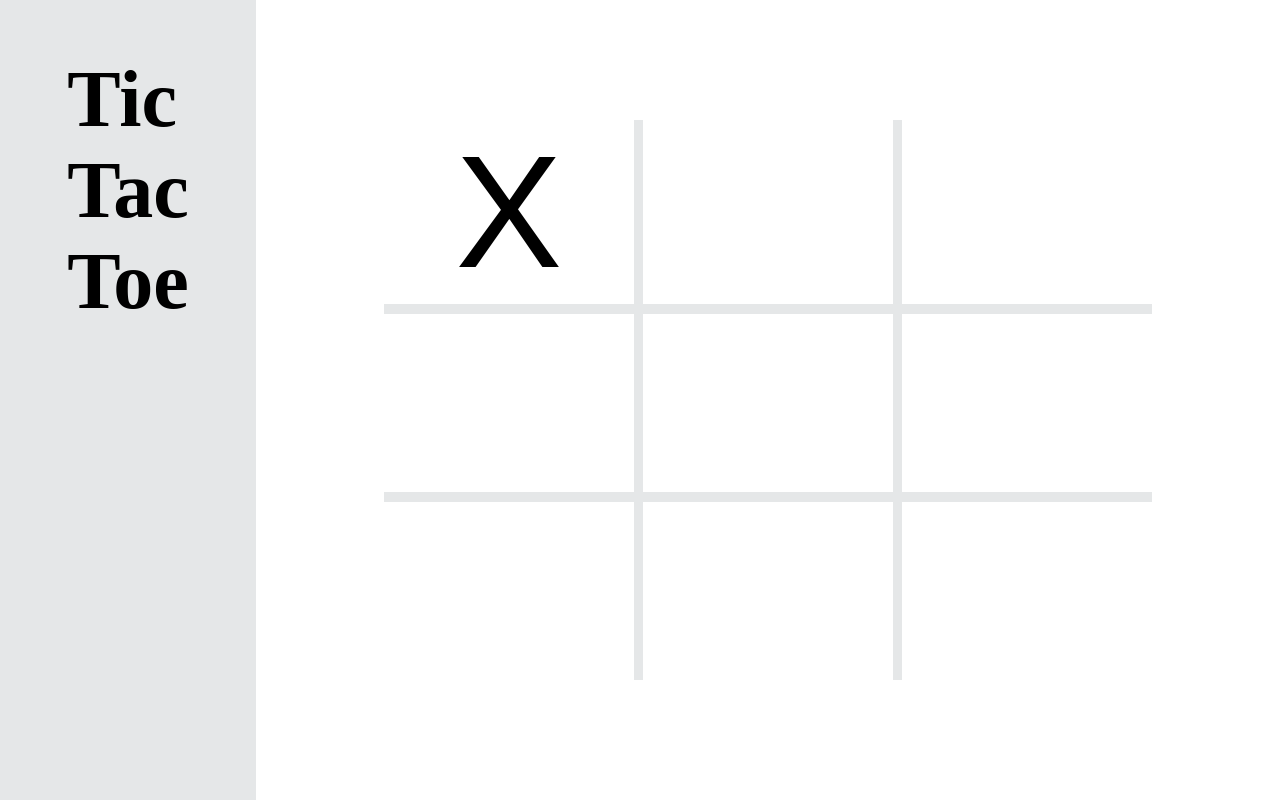
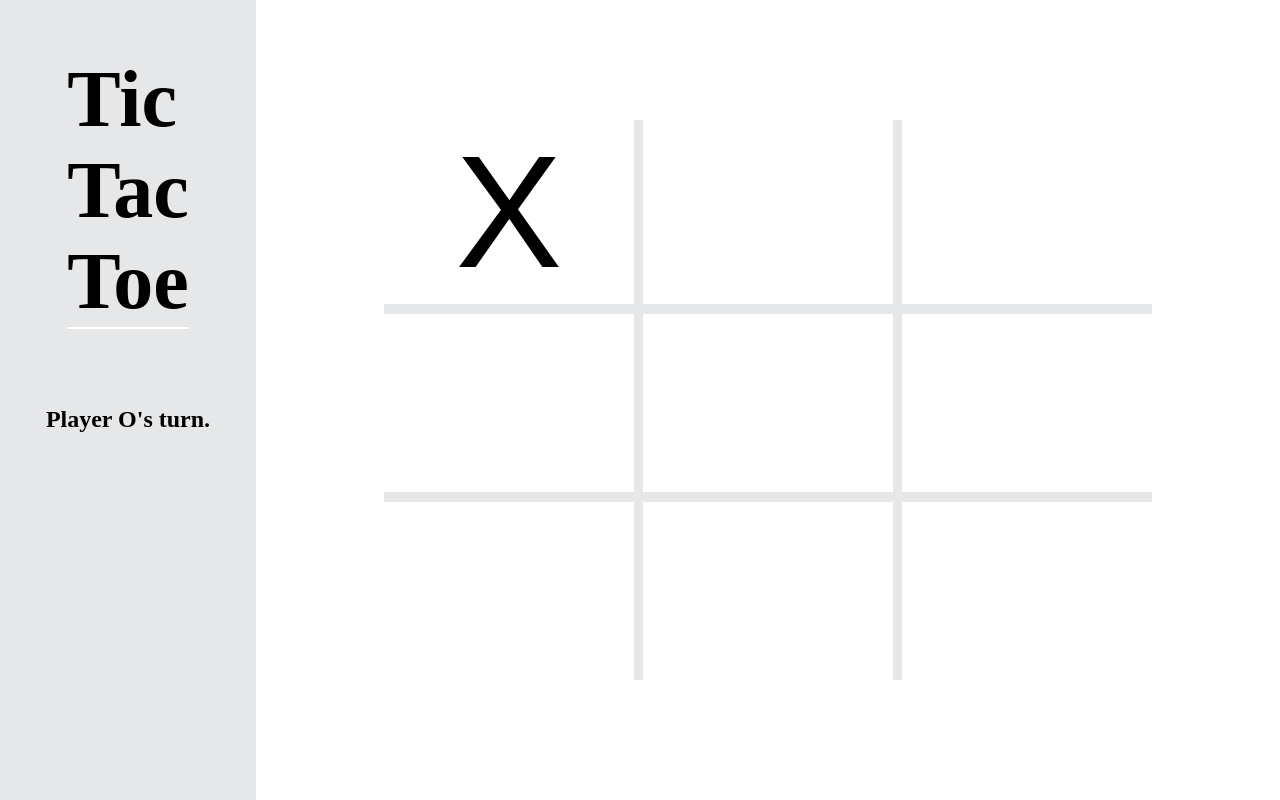
Before and after one commit to SantiagoCuevas/tic-tac-toe, a plain HTML site: page index.html in a window 1280 px wide. Both pictures are taken after a click on the element 508 px from the left and 210 px from the top of the page. Drawn offline with Linux system fonts and the light colour scheme.

Commit message:
add game status display

```diff
--- a/index.html
+++ b/index.html
@@ -15,6 +15,7 @@
           Tac <br />
           Toe <br />
         </h1>
+        <h3 class="turn-tracker">Player X's turn.</h3>
       </div>
       <div class="content">
         <div class="gameboard">
--- a/script.js
+++ b/script.js
@@ -31,6 +31,21 @@ const gameBoard = (() => {
 
 const displayGame = (() => {
   const tiles = document.querySelectorAll(".tile");
+  const gameTracker = document.querySelector(".turn-tracker");
+
+  const updateGameStatus = () => {
+    if (playGame.checkWin()) {
+      gameTracker.innerHTML = `Player ${player.activePlayer} Wins!`;
+      return;
+    }
+
+    if (playGame.checkDraw()) {
+      gameTracker.innerHTML = "Draw!";
+      return;
+    }
+
+    gameTracker.innerHTML = `Player ${player.activePlayer}'s turn.`;
+  };
 
   tiles.forEach((tile) => {
     tile.addEventListener("click", (e) => {
@@ -40,8 +55,7 @@ const displayGame = (() => {
       if (
         tile.innerHTML === "O" ||
         tile.innerHTML === "X" ||
-        playGame.checkWin() === true ||
-        playGame.round === 9
+        playGame.checkWin()
       ) {
         return;
       }
@@ -49,8 +63,11 @@ const displayGame = (() => {
       tile.classList.add("selected");
       tile.innerHTML = `${player.activePlayer}`;
       playGame.takeTurn(player.activePlayer, row, col);
+      updateGameStatus();
     });
   });
+
+  return { updateGameStatus };
 })();
 
 const playGame = (() => {
@@ -66,7 +83,7 @@ const playGame = (() => {
 
     round++;
 
-    if (round == 9) {
+    if (checkDraw()) {
       draw();
       return;
     }
@@ -96,13 +113,13 @@ const playGame = (() => {
     return false;
   };
 
-  const playerWins = () => {
-    console.log(`${player.activePlayer} Wins!`);
+  const checkDraw = () => {
+    return round === 9;
   };
 
-  const draw = () => {
-    console.log("Draw!");
-  };
+  const playerWins = () => displayGame.updateGameStatus;
 
-  return { takeTurn, checkWin, round };
+  const draw = () => displayGame.updateGameStatus(true);
+
+  return { takeTurn, checkWin, checkDraw };
 })();
--- a/style.css
+++ b/style.css
@@ -14,11 +14,18 @@ body {
   height: 100vh;
   width: 20vw;
   display: flex;
-  justify-content: center;
+  align-items: center;
+  display: flex;
+  flex-direction: column;
 }
 
 .title {
   font-size: 10vh;
+  border-bottom: 2px solid #ffffff;
+}
+
+.turn-tracker {
+  font-size: 3vh;
 }
 
 .content {
```
